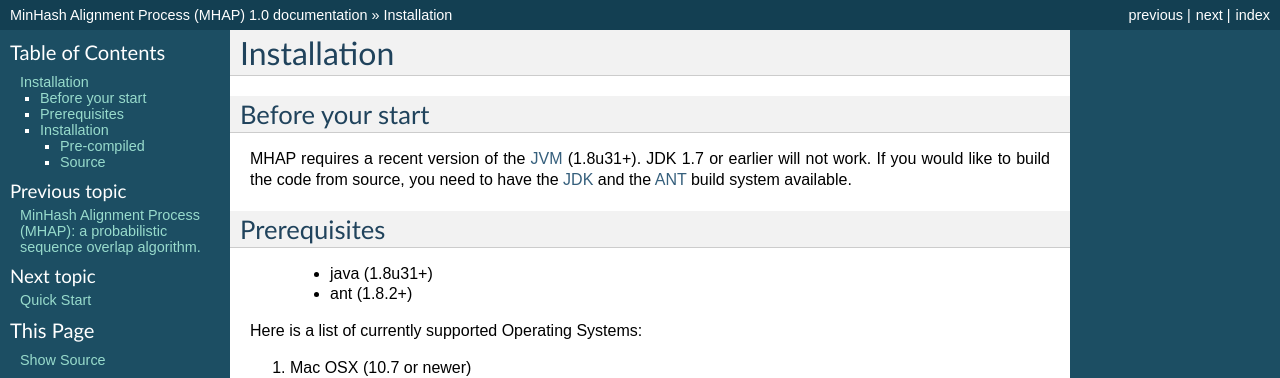
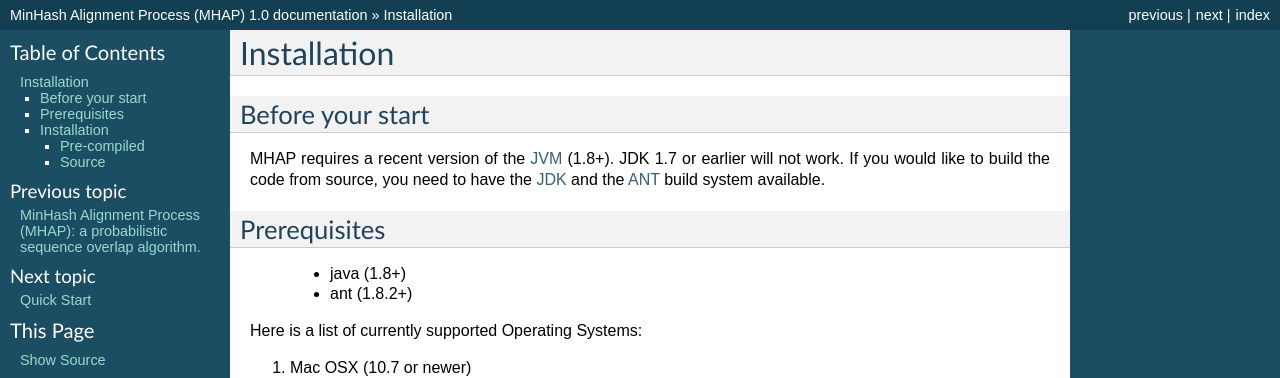
Before and after one commit to marbl/MHAP, a Sphinx documentation site: the page built from docs/source/installation.rst, in a window 1280 px wide. Shown: the top 378 px of the page. Built offline with Sphinx 7.4.7, drawn with Linux system fonts in a browser that asks for light colours.

Commit message:
Update installation.rst

```diff
--- a/docs/source/installation.rst
+++ b/docs/source/installation.rst
@@ -4,11 +4,11 @@ Installation
 
 Before your start
 =================
-MHAP requires a recent version of the `JVM <http://www.oracle.com/technetwork/java/javase/downloads/jdk8-downloads-2133151.html>`_ (1.8u31+). JDK 1.7 or earlier will not work. If you would like to build the code from source, you need to have the `JDK <http://www.oracle.com/technetwork/java/javase/downloads/jdk8-downloads-2133151.html>`_ and the `ANT <http://ant.apache.org/>`_ build system available.
+MHAP requires a recent version of the `JVM <http://www.oracle.com/technetwork/java/javase/downloads/jre8-downloads-2133155.html>`_ (1.8+). JDK 1.7 or earlier will not work. If you would like to build the code from source, you need to have the `JDK <http://www.oracle.com/technetwork/java/javase/downloads/jdk8-downloads-2133151.html>`_ and the `ANT <http://ant.apache.org/>`_ build system available.
 
 Prerequisites
 ==============
-    * java (1.8u31+)
+    * java (1.8+)
     * ant (1.8.2+)
 
 Here is a list of currently supported Operating Systems:
```
